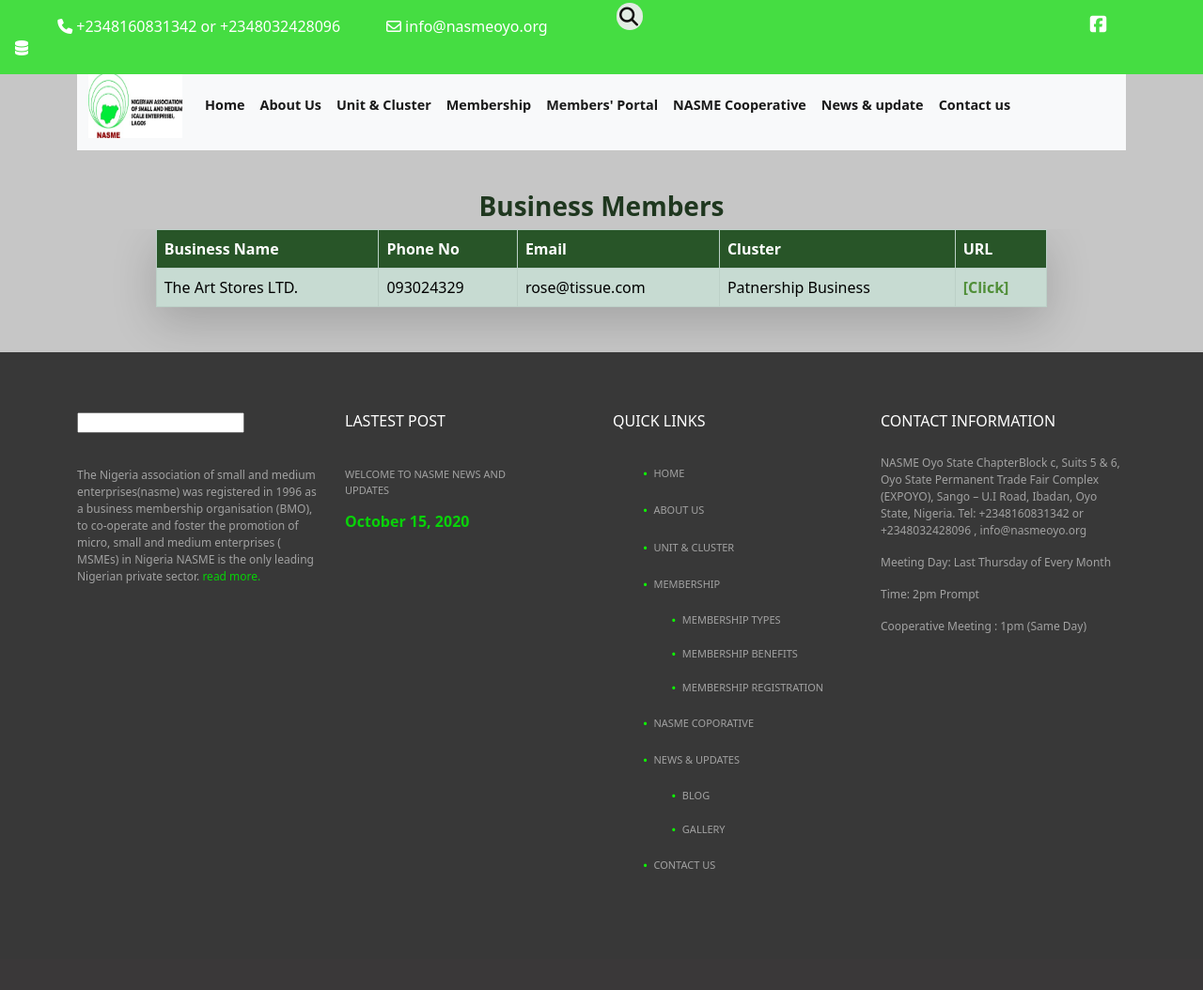
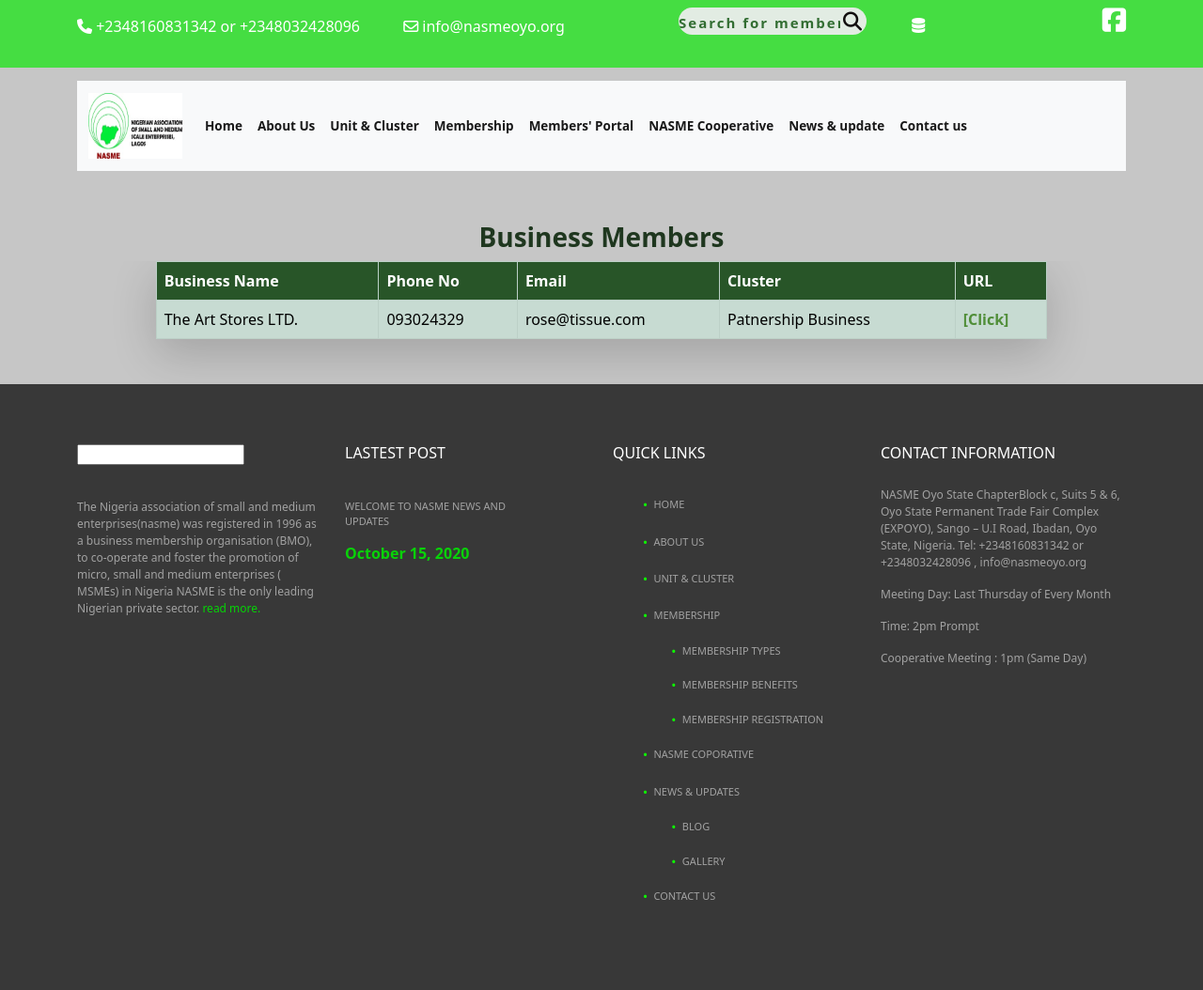
Before and after one commit to valuemaxcodershub/membership-portal, a Flask app: page /business-members in a window 1280 px wide. Shown: the whole page at 94% size. Before the commit the page ends 925 px from the top, so only its background shows below. Run offline with Flask 2, Linux system fonts and the light colour scheme; data comes from the database, SQL or seed files in the repository; some libraries are stand-ins or nearby versions.

Commit message:
update business css

```diff
--- a/membership/static/css/business.css
+++ b/membership/static/css/business.css
@@ -24,11 +24,12 @@ body{
 .fumni{
   /* float: right; */
   margin-left: 40em;
-  margin-top: -3%;
+  margin-top: -5%;
 }
 .ricky{
     background: rgb(69,221,66);
     padding: 16px;
+    padding-bottom: 32px;
     position: -webkit-sticky; /* Safari */
     position: sticky;
     top: 0;
@@ -44,17 +45,18 @@ body{
 
 .donee{
     position: sticky;
-    top: 8%;
+    font-size: 15px;
+    top: 10.7%;
     z-index: 2;
 
 
 }
 .donee{
-  margin-top: -5%;
+  /* margin-top: -5%; */
 }
 #mufu{
     margin-top:-2.6%;
-    max-width: 92%;
+    max-width: 100%;
     margin-left: 5%;
     background: rgb(255, 255, 255);
 
@@ -132,6 +134,7 @@ body{
 }
 #down{
     float: right;
+    margin-top: -3%;
 
 }
 /* @media screen and (max-width:638px){
@@ -150,8 +153,8 @@ body{
         color: white;
     }
     .fumni{
-      margin-top: -7%;
-        margin-right: 1em;
+      margin-top: -22%;
+        /* margin-right: 1em; */
         float: right;
     }
     .rocky{
@@ -172,7 +175,7 @@ body{
     }
     .donee{
       position: sticky;
-      top: 11%;
+      top: 19%;
     }
     .donee{
       margin-top: -4.9%;
@@ -181,7 +184,9 @@ body{
       visibility: visible;
       float: left;
       background: #000;
+      margin-top: -3%;
     }
+
 }
 
 .navbar-toggler {
@@ -196,12 +201,13 @@ body{
   }
   .input-search{
     height: 29px;
-    width: 2px;
+    width: 200px;
     border-style: none;
     /* padding: 1px; */
-    font-size: 10px;
+    font-size: 20px;
     font-weight: bold;
     outline: none;
+    color: white;
     border-radius: 25px;
     transition: all .5s ease-in-out;
     background-color: #e2ece3;
@@ -209,8 +215,8 @@ body{
     color:rgb(33, 31, 31);
   }
   .input-search::placeholder{
-    color:rgba(249, 250, 249, 0.939);
-    font-size: 18px;
+    color:rgba(37, 100, 37, 0.939);
+    font-size: 15px;
     letter-spacing: 2px;
     font-weight: bold;
   }
@@ -229,6 +235,7 @@ body{
     background-color:transparent;
     pointer-events: painted;
     z-index: 2;
+    float: right;
   }
   .btn-search:focus ~ .input-search{
     width: 200px;
@@ -236,6 +243,7 @@ body{
     background-color: transparent;
     border-bottom:1px solid rgba(255,255,255,.5);
     transition: all 400ms cubic-bezier(0, 0.110, 0.35, 2);
+
   }
   .input-search:focus{
     width: 230px;
@@ -353,8 +361,6 @@ body{
   @media only screen and (max-width: 600px)  {
     #tuble{
       max-width: 100%;
-
-
     }
     .aka h3{
       /* text-align: center; */
@@ -365,8 +371,12 @@ body{
         z-index: 2;
 
     }
-    .ibadan{
-      margin-left: 50%;
+    body{
+      overflow-x: hidden;
+    }
+    #ibadan{
+      /* float: left; */
+      z-index: 4px;
     }
     .ibadan  li ul{
       display: none;
@@ -391,6 +401,10 @@ body{
   }
   }
   /*  */
+  #ibadan{
+    margin-left: 55rem;
+    /* margin-top: ; */
+  }
   .ibadan  li ul{
     display: none;
     position: relative;
--- a/membership/templates/business_member.html
+++ b/membership/templates/business_member.html
@@ -23,29 +23,19 @@
 <body>
   <div class="ricky ">
     <nav>
-    <div class=" container rocky">
+        <div class=" container ">
             <div id="top-bar">
               <div id="top-bar-inner" class="finax-container">
                 <div class="top-bar-inner-wrap">
 
-      <div class="top-bar-content">
+                  <div class="top-bar-content rocky">
                           <span class="phone content"> <i class="fa fa-phone" aria-hidden="true"></i> +2348160831342 or +2348032428096</span>
                           <span class="email_content"> <i class="fa fa-envelope-o" aria-hidden="true"></i> info@nasmeoyo.org</span>
-                  <i class="fa fa-facebook-square" aria-hidden="true" id="down" style="color:white ; font-size: 20px;"></i>
                   </div>
-
-    </div>
-          </div>
-        </div>
-    </div>
-    </nav>
-    <div class="fumni">
-      <form  method="POST" action="{{ url_for('main.search_business_members') }}" class="search-box "autocomplete="off">
-        <button type="submit" class="btn-search "><i class="fas fa-search"></i></button>
-        <input type="text" name="search_query" class="input-search" placeholder="Search for members...">
-    </form>
-    </div>
-    <div class="dropdown ibadan btn-group dropstart" style="margin-top: 7px;">
+                          <div>
+                            <i class="fa fa-facebook-square" aria-hidden="true" id="down" style="color:white ; font-size: 29px;"></i>
+                          &nbsp;
+                          <div class="dropdown ibadan btn-group dropstart" style="margin-top: -54px;" id="ibadan">
                             <li class=" dropdown-  dropstart d-inline-block" type="button" id=" dropdownMenuButton1"  title="clusters">
                               <i class="fa fa-database" aria-hidden="true"></i>
 
@@ -56,9 +46,22 @@
                             </ul>
                           </li>
                           </div>
+                          <div class="fumni" style="">
+                            <form  method="POST" action="{{ url_for('main.search_business_members') }}" class="search-box "autocomplete="off">
+                              <button type="submit" class="btn-search "><i class="fas fa-search"></i></button>
+                              <input type="text" name="search_query" class="input-search" placeholder="Search for members..">
+                          </form>
+                          </div>
+                          </div>
+
 
                 </div>
-<br>
+              </div>
+            </div>
+        </div>
+    </nav>
+
+  </div>
 <!-- navbar -->
 <div class="donee">
   <div class="container">
@@ -72,10 +75,10 @@
           <ul class="navbar-nav me-auto mb-2 mb-lg-0 dropstart">
             <li class="nav-item ">
               <a class="nav-link active dropdown-" href="#" id="navbarDropdown" role="button" data-toggle="dropdown" aria-expanded="https://nasmeoyo.org">Home</a>
-              <ul class="dropdown-menu" aria-labelledby="navbarDropdown">
+              <!-- <ul class="dropdown-menu" aria-labelledby="navbarDropdown">
                 <li><a class="dropdown-item" href="#">Member's Page</a></li>
 
-              </ul>
+              </ul> -->
             </li>
             <li class="nav-item">
               <a class="nav-link active" aria-current="page" href="https://nasmeoyo.org/index.php/aboutus">About Us</a>
--- a/membership/templates/business_profile.html
+++ b/membership/templates/business_profile.html
@@ -120,7 +120,7 @@
       <div class="top-bar-content">
                   <span class="phone content"> <i class="fa fa-phone" aria-hidden="true"></i> +2348160831342 or +2348032428096</span>
                   <span class="email_content"> <i class="fa fa-envelope-o" aria-hidden="true"></i> info@nasmeoyo.org</span>
-                  <i class="fa fa-facebook-square" aria-hidden="true" id="down" style="color:white ; font-size: 20px;"></i>
+                  <i class="fa fa-facebook-square" aria-hidden="true" id="" style="color:white ; font-size: 20px; margin-top: 20%;"></i>
           </div>
 
     </div>
@@ -128,7 +128,7 @@
         </div>
     </div>
     </nav>
-    <div class="fumni">
+    <div class="fumni" style="margin-top: 50px;">
       <form  method="POST" action="{{ url_for('search_business_members') }}" class="search-box "autocomplete="off">
         <button type="submit" class="btn-search "><i class="fas fa-search"></i></button>
         <input type="text" name="search_query" class="input-search" placeholder="Search for members...">
@@ -136,7 +136,7 @@
     </div>
 
 </div>
-    <br>
+
     <!-- navbar -->
     <div class="donee">
       <div class="container">
--- a/membership/templates/dashboard_layout.html
+++ b/membership/templates/dashboard_layout.html
@@ -93,7 +93,7 @@ Smartphone Compatible web template, free webdesigns for Nokia, Samsung, LG, Sony
       </li>
       <li class="has-subnav">
         <a href="javascript:;">
-        <i class="fa fa-cogs" aria-hidden="true"></i>
+          <i class="fa fa-users" aria-hidden="true"></i>
         <span class="nav-text">
           Member
         </span>
--- a/membership/templates/manage_members.html
+++ b/membership/templates/manage_members.html
@@ -132,11 +132,8 @@
 
 					  <!-- Message Modal -->
 
-<<<<<<< HEAD
 					   <!-- <div class="modal fade" id="exampleModal" tabindex="-1" aria-labelledby="exampleModalLabel" aria-hidden="true">
-=======
 					  <div class="modal fade" id="exampleModal" tabindex="-1" aria-labelledby="exampleModalLabel" aria-hidden="true">
->>>>>>> 8621e1babacd2b4b644f319baf8755ef0b52ecac
 						<div class="modal-dialog modal-dialog-scrollable">
 						  <div class="modal-content">
 							<div class="modal-header">
--- a/membership/templates/member_layout.html
+++ b/membership/templates/member_layout.html
@@ -107,7 +107,7 @@ Smartphone Compatible web template, free webdesigns for Nokia, Samsung, LG, Sony
       </li>
       <li >
         <a href="{{url_for('main.member_page', member_id=member.id)}}" target="_blank">
-        <i class="fa fa-cogs" aria-hidden="true"></i>
+          <i class="fa fa-users" aria-hidden="true"></i>
         <span class="nav-text">
           Open Public Profile
         </span>
```
Lines whose indentation alone changed are shown as unchanged.
